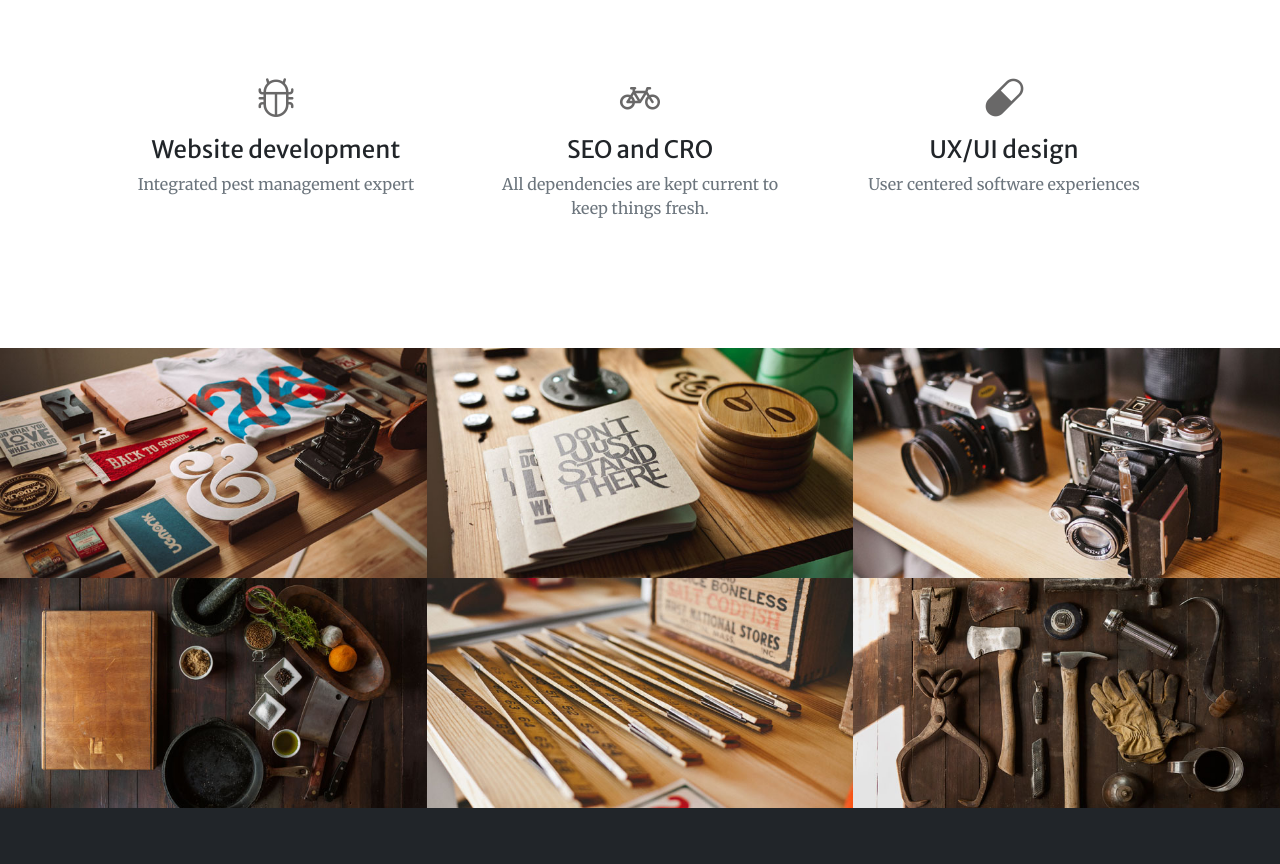
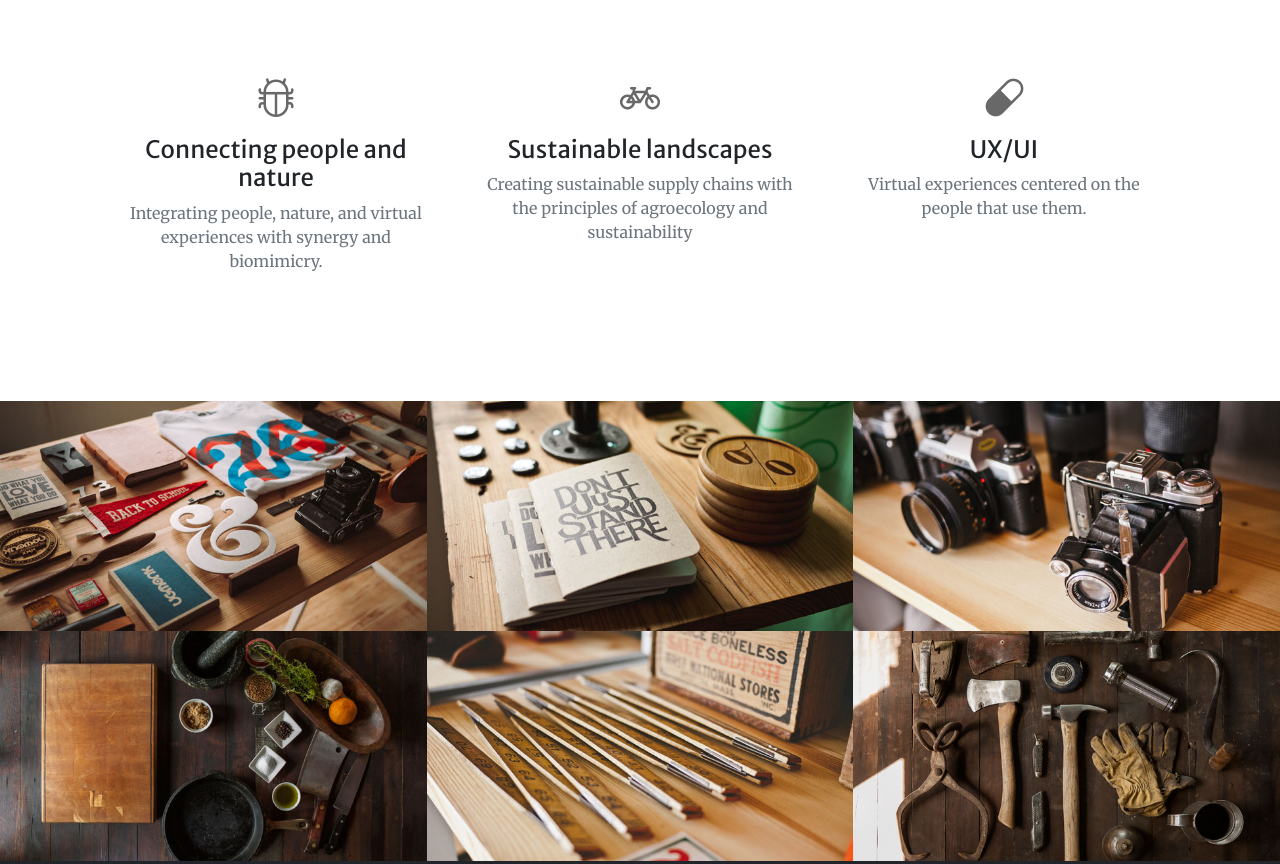
Before and after one commit to aaronoman/portfolio, a plain HTML site: page index.html in a window 1280 px wide. Shown: the part 1500-2364 px from the top of the page. Drawn offline with nearby package versions, Linux system fonts and the light colour scheme; some packages are replaced by stand-ins of ours; a script that the page names is missing.

Commit message:
Text change
services offered and quote b fuller

```diff
--- a/index.html
+++ b/index.html
@@ -72,22 +72,22 @@
                     <div class="col-lg-4 col-md-6 text-center">
                         <div class="mt-5">
                             <div class="mb-2"><i class="bi-bug fs-1 text-primary"></i></div>
-                            <h3 class="h4 mb-2">Website development</h3>
-                            <p class="text-muted mb-0">Integrated pest management expert</p>
+                            <h3 class="h4 mb-2">Connecting people and nature</h3>
+                            <p class="text-muted mb-0">Integrating people, nature, and virtual experiences with synergy and biomimicry.</p>
                         </div>
                     </div>
                     <div class="col-lg-4 col-md-6 text-center">
                         <div class="mt-5">
                             <div class="mb-2"><i class="bi-bicycle fs-1 text-primary"></i></div>
-                            <h3 class="h4 mb-2">SEO and CRO</h3>
-                            <p class="text-muted mb-0">All dependencies are kept current to keep things fresh.</p>
+                            <h3 class="h4 mb-2">Sustainable landscapes</h3>
+                            <p class="text-muted mb-0">Creating sustainable supply chains with the principles of agroecology and sustainability</p>
                         </div>
                     </div>
                     <div class="col-lg-4 col-md-12 text-center">
                         <div class="mt-5">
                             <div class="mb-2"><i class="bi-capsule fs-1 text-primary"></i></div>
-                            <h3 class="h4 mb-2">UX/UI design</h3>
-                            <p class="text-muted mb-0">User centered software experiences</p>
+                            <h3 class="h4 mb-2">UX/UI</h3>
+                            <p class="text-muted mb-0">Virtual experiences centered on the people that use them.</p>
                         </div>
                     </div>
                     <!-- <div class="col-lg-3 col-md-6 text-center">
@@ -175,12 +175,13 @@
                     <div class="col-lg-8 col-xl-6 text-center">
                         <h2 class="mt-0">Let's Get In Touch!</h2>
                         <hr class="divider" />
-                        <p class="text-muted mb-5">Ready to start your next project with us? Send us a messages and we will get back to you as soon as possible!</p>
+                        <p class="text-muted mb-5">Ready to start your next project with us? Send me a messages and I will get back to you as soon as possible!</p>
                     </div>
                 </div>
                 <div class="row gx-4 gx-lg-5 justify-content-center mb-5">
                     <div class="col-lg-6 text-center">
-                       <p class="text-muted mb-5">some random text</p>
+                       <p class="text-muted mb-5">“You never change things by fighting the existing reality. To change something, build a new model that makes the existing model obsolete.”
+                        - Buckminster Fuller</p>
                     </div>
                 </div>
                 <div class="row gx-4 gx-lg-5 justify-content-center">
```
